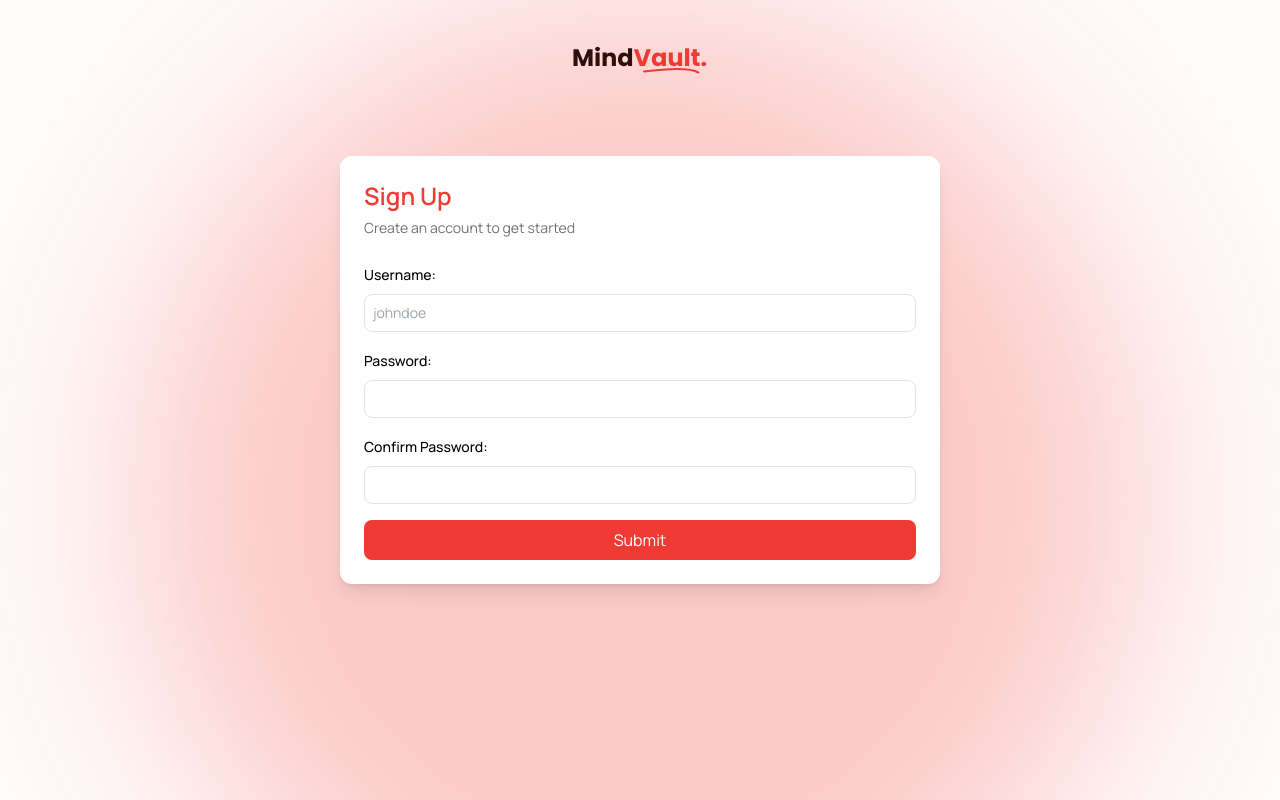
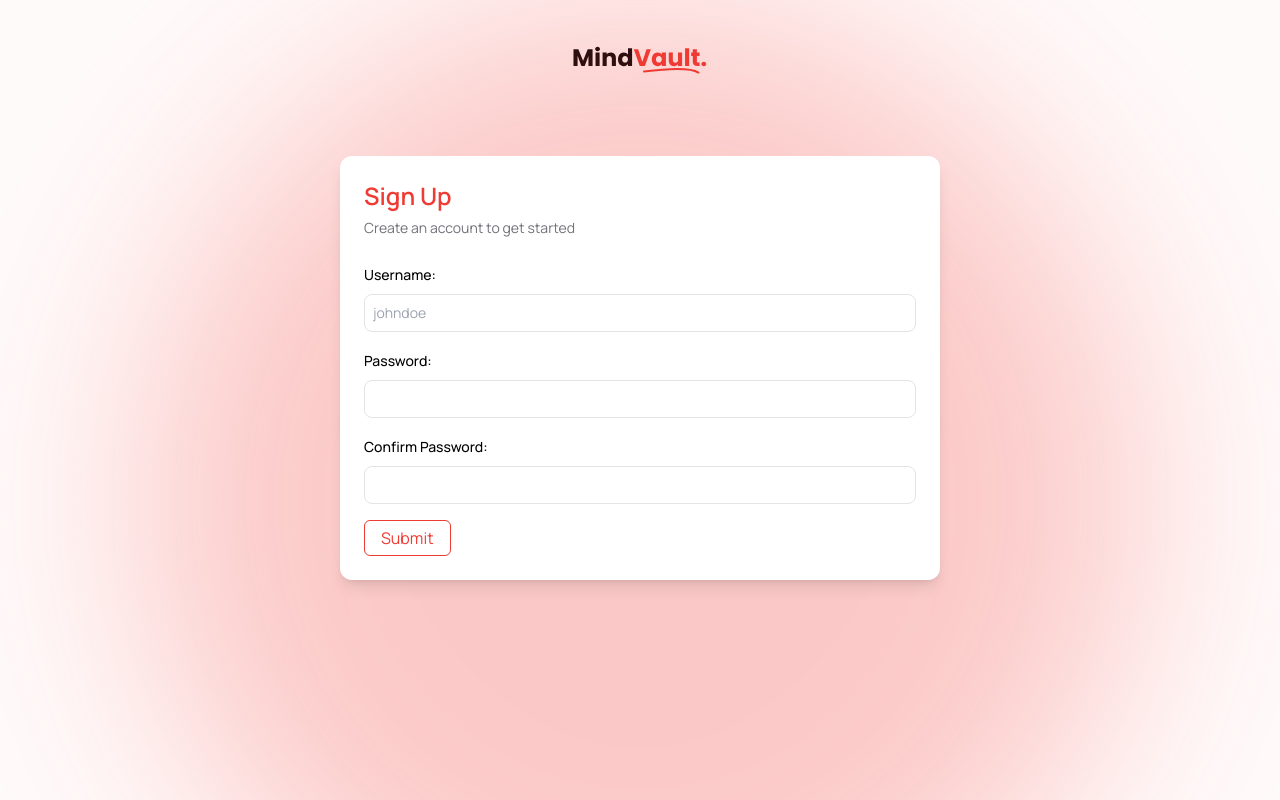
Before and after one commit to aaronwrites/bookmarkManager, a React (Vite) app in the folder bookmarkManager-fe/: page /auth/signup in a window 1280 px wide. Built offline with nearby package versions, Linux system fonts and the light colour scheme.

Commit message:
Created Button Component

```diff
--- a/bookmarkManager-fe/package.json
+++ b/bookmarkManager-fe/package.json
@@ -10,6 +10,7 @@
     "preview": "vite preview"
   },
   "dependencies": {
+    "class-variance-authority": "^0.7.1",
     "clsx": "^2.1.1",
     "react": "^18.3.1",
     "react-dom": "^18.3.1",
--- /dev/null
+++ b/bookmarkManager-fe/src/components/ui/Button.tsx
@@ -0,0 +1,38 @@
+import React from "react"
+import { cva, VariantProps } from "class-variance-authority"
+import { cn } from "../../lib/utils"
+
+const buttonVariants = cva(["rounded-md", "inline-flex", "justify-center", "items-center", "transition-colors"],{
+    variants: {
+        variant: {
+            primary: "text-white bg-primary hover:bg-primary/90",
+            outline: "text-primary border border-primary hover:bg-primary/90 hover:text-white",
+            ghost: " text-primary hover:bg-primary hover:text-white"
+        },
+        size: {
+          default: "h-9 px-4 py-2",
+          sm: "h-8 rounded-md px-3 text-xs",
+          lg: "h-10 rounded-md px-8"
+        },
+        disabled: {
+          false: null,
+          true: ["opacity-50", "cursor-not-allowed"],
+        },
+    },
+    defaultVariants: {
+      variant: "primary",
+      size: "default",
+    }
+})
+
+interface ButtonProps extends React.ButtonHTMLAttributes<HTMLButtonElement>, VariantProps<typeof buttonVariants> {
+  disabled?: boolean
+}
+
+const Button = ({ variant, size, disabled, className, ...props } : ButtonProps) => {
+  return (
+    <button className={cn(buttonVariants({ variant, size, disabled, className }))} {...props} />
+  )
+}
+
+export default Button
--- a/bookmarkManager-fe/src/pages/SignUp.tsx
+++ b/bookmarkManager-fe/src/pages/SignUp.tsx
@@ -1,3 +1,4 @@
+import Button from "../components/ui/Button"
 import { Input } from "../components/ui/Input"
 const SignUp = () => {
   return (
@@ -21,7 +22,7 @@ const SignUp = () => {
             <Input type="password" id="confirm-password"/>
           </div>
           <div>
-            <button className="bg-primary text-white w-full rounded-lg py-2">Submit</button>
+            <Button variant={"outline"} >Submit</Button>
           </div>
         </form>
       </div>
```
Also changed, not shown: 1 other file (tests, documents, lock files or other folders).
